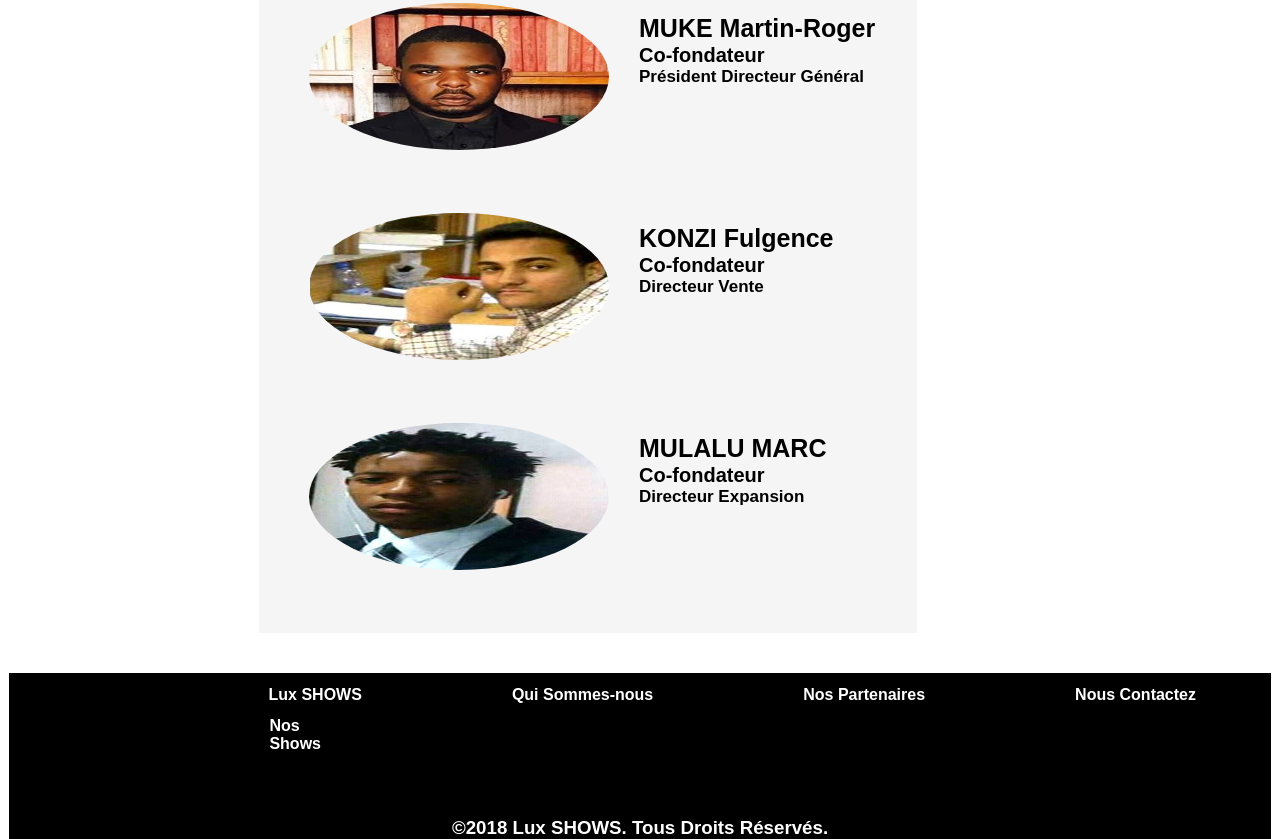
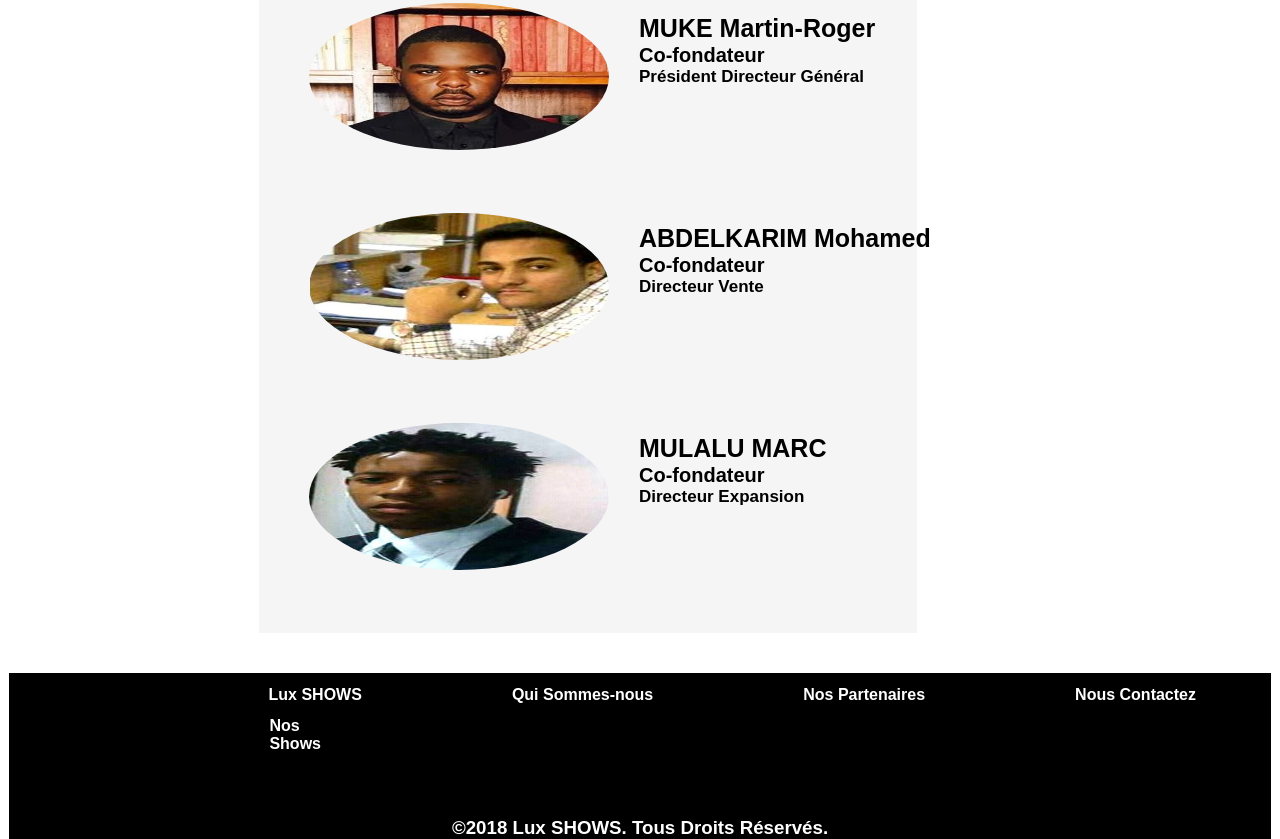
Before and after one commit to bernersStudio/Lux-SHOWS, a plain HTML site: page qui.html in a window 1280 px wide. Shown: the part 1384-2223 px from the top of the page. Drawn offline with Linux system fonts and the light colour scheme.

Commit message:
Update qui.html

```diff
--- a/qui.html
+++ b/qui.html
@@ -80,7 +80,7 @@
         </article>
         <article>
             <img src="qui img/Mo.jpg">
-            <h1>KONZI Fulgence</h1>
+            <h1>ABDELKARIM Mohamed</h1>
             <h3>Co-fondateur</h3>
             <h4> Directeur Vente</h4>
         </article>
```
